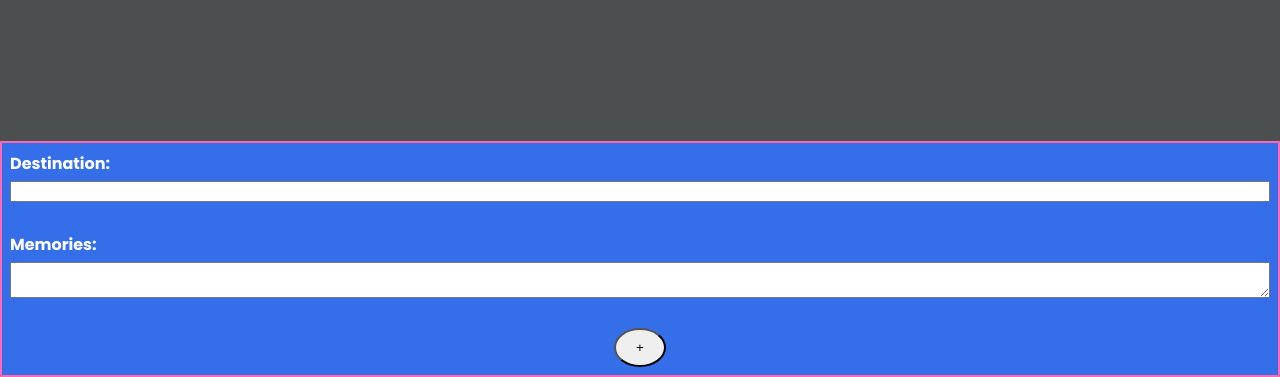
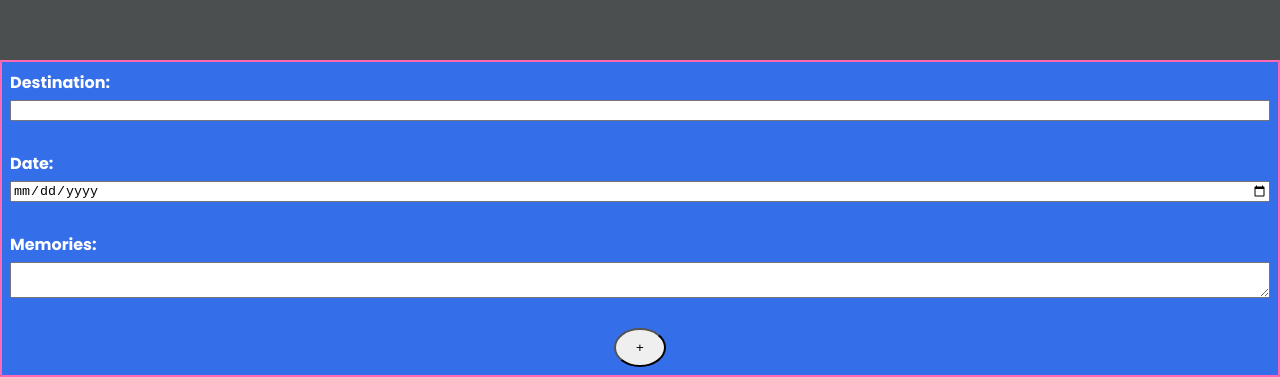
Before and after one commit to WaliedWeb/capstone-project, a React (Vite) app: page / in a window 1280 px wide. Shown: the part 423-800 px from the top of the page. Built offline with nearby package versions, Linux system fonts and the light colour scheme.

Commit message:
create date input

```diff
--- a/src/app/components/DiaryInput/DiaryInput.tsx
+++ b/src/app/components/DiaryInput/DiaryInput.tsx
@@ -2,16 +2,17 @@ import React, { useState } from 'react';
 import styled from 'styled-components';
 
 type DiaryInputProps = {
-  onSubmit: (diary: { destination: string; memories: string }) => void;
+  onSubmit: (diary: { destination: string; date: string; memories: string }) => void;
 };
 
 export default function DiaryInput({ onSubmit }: DiaryInputProps): JSX.Element {
   const [destination, setDestination] = useState('');
+  const [date, setDate] = useState('');
   const [memories, setMemories] = useState('');
 
   function handleSubmit(event: React.FormEvent<HTMLFormElement>) {
     event.preventDefault();
-    onSubmit({ destination, memories });
+    onSubmit({ destination, date, memories });
   }
 
   return (
@@ -23,6 +24,14 @@ export default function DiaryInput({ onSubmit }: DiaryInputProps): JSX.Element {
             type="text"
             value={destination}
             onChange={(event) => setDestination(event.target.value)}
+          />
+        </Label>
+        <Label>
+          Date:{''}
+          <Input
+            type="date"
+            value={date}
+            onChange={(event) => setDate(event.target.value)}
           />
         </Label>
         <Label>
```
